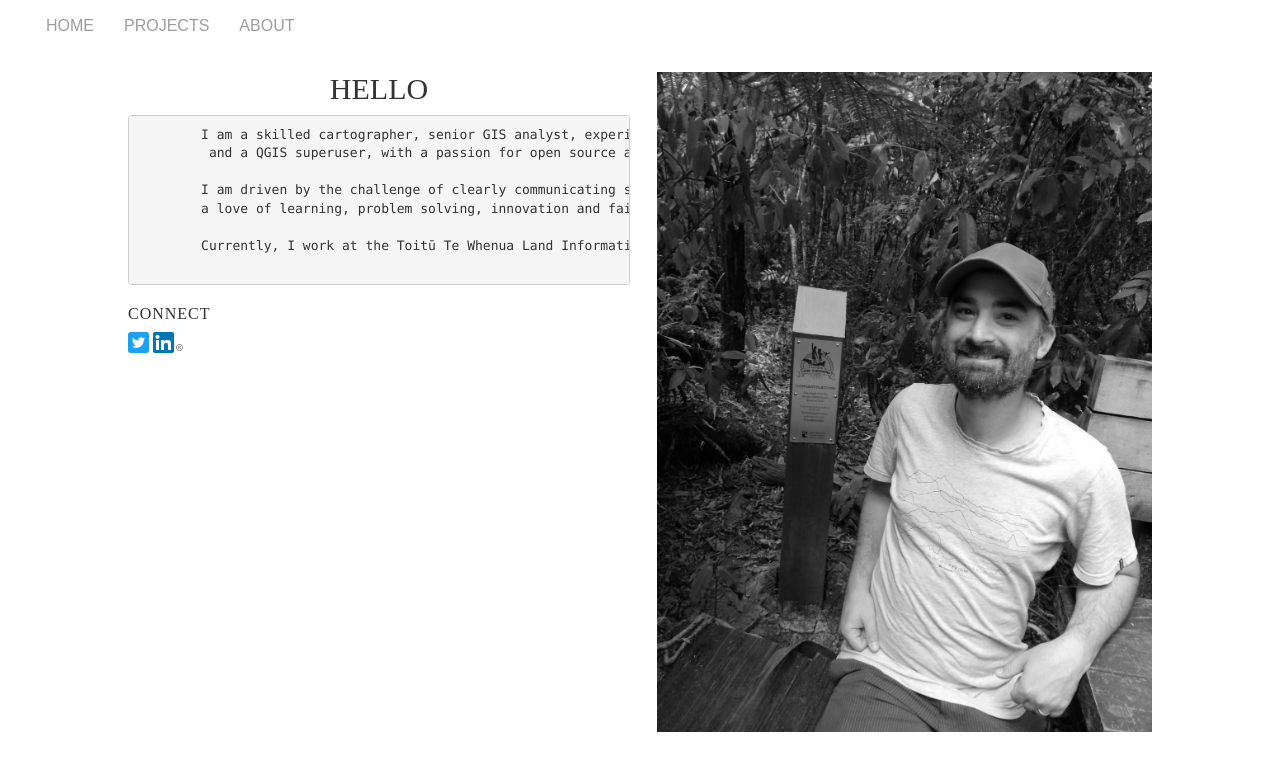
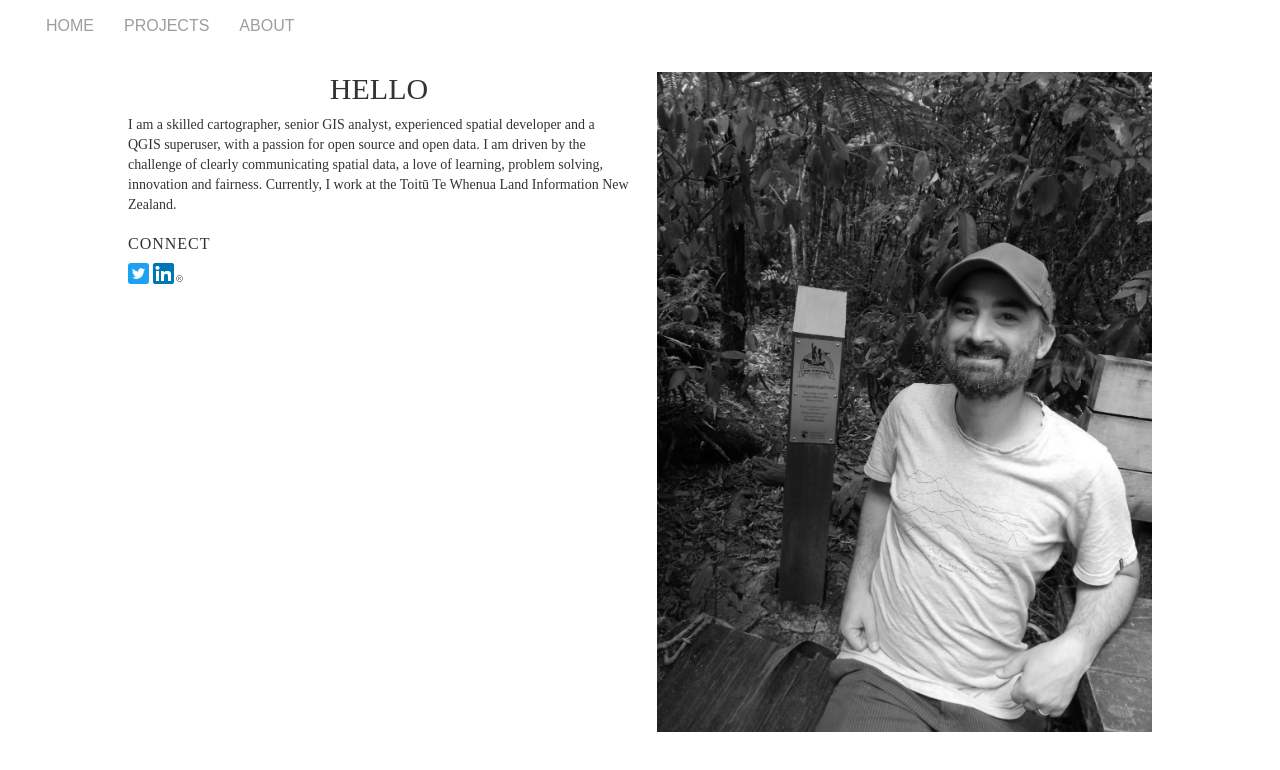
Before and after one commit to oWhereabouts/oWhereabouts.github.io, a plain HTML site: page about.html in a window 1280 px wide. Drawn offline with nearby package versions, Linux system fonts and the light colour scheme; a web font is replaced by a local one.

Commit message:
fix: about

```diff
--- a/about.html
+++ b/about.html
@@ -47,18 +47,18 @@
     <div class="portfolio portfolio-bio">
       <div class="col">
         <h2>HELLO</h2>
-        <pre>
-        I am a skilled cartographer, senior GIS analyst, experienced spatial developer
-         and a QGIS superuser, with a passion for open source and open data.
+        <p>
+          I am a skilled cartographer, senior GIS analyst, experienced spatial developer
+          and a QGIS superuser, with a passion for open source and open data.
 
-        I am driven by the challenge of clearly communicating spatial data,
-        a love of learning, problem solving, innovation and fairness.
+          I am driven by the challenge of clearly communicating spatial data,
+          a love of learning, problem solving, innovation and fairness.
 
-        Currently, I work at the Toitū Te Whenua Land Information New Zealand.
-        </pre>
+          Currently, I work at the Toitū Te Whenua Land Information New Zealand.
+        </p>
         <!--<p>Find my resume <a href="assets/Resume2019.pdf" target="blank">here</a>.</p>-->
         <h3>CONNECT</h3>
-        <a href="https://twitter.com/o_Whereaboutsr" target="blank"><img
+        <a href="https://twitter.com/o_Whereabouts" target="blank"><img
             src="assets/Twitter_Social_Icon_Rounded_Square_Color.png" alt="Twitter" width="21" height="21"></a>
         <a href="https://www.linkedin.com/in/peter-king-0a574871/" target="blank"><img src="assets/In-2C-21px-R.png"
             alt="LinkedIn"></a>
```
